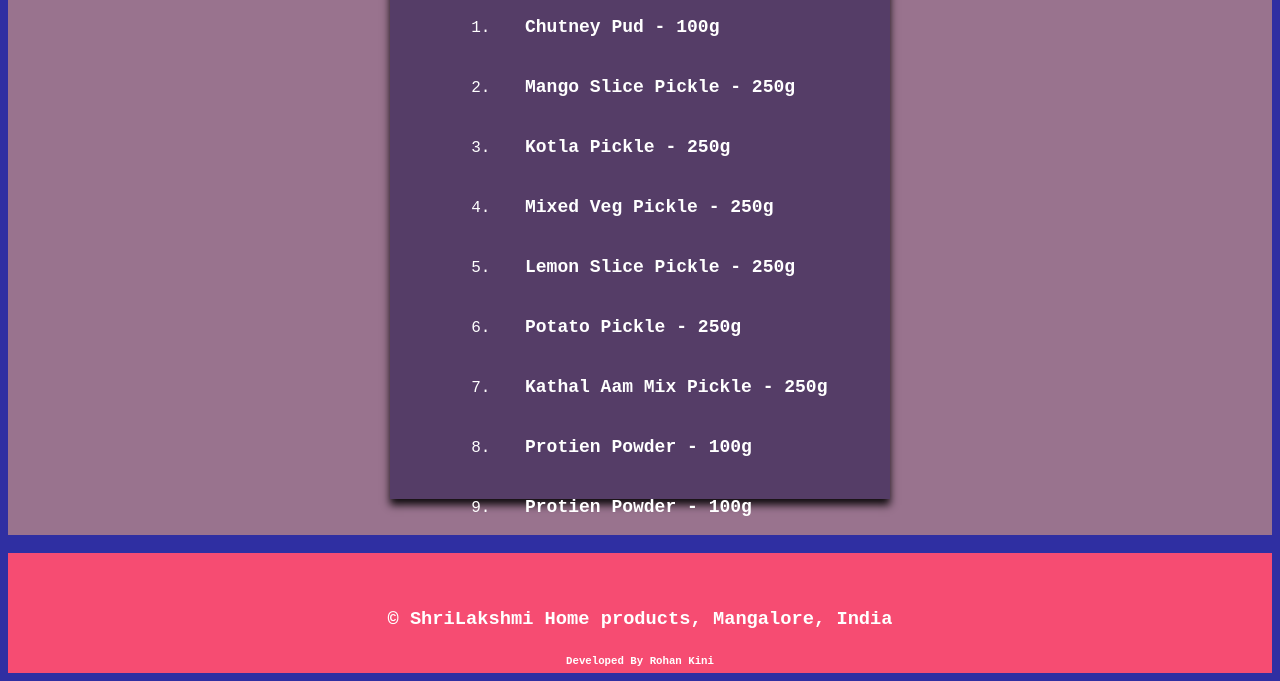
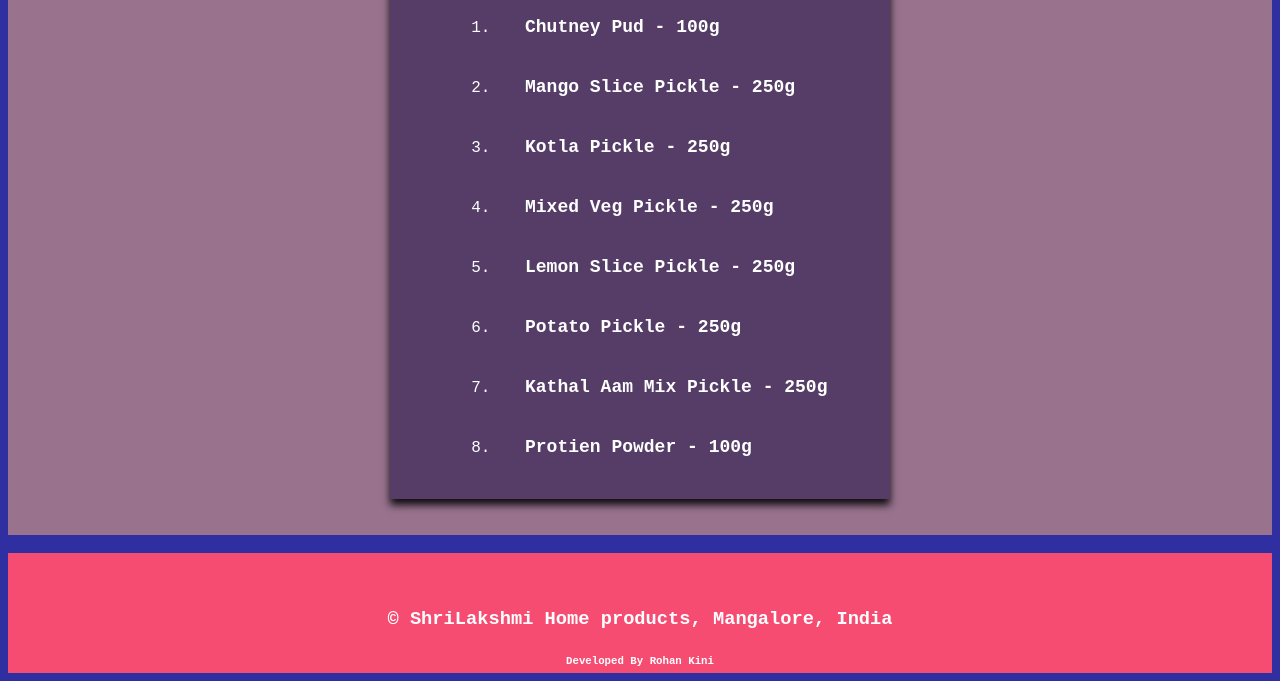
Before and after one commit to Prathibha1976/Shrilakshmihomeproducts, a plain HTML site: page index.html in a window 1280 px wide. Shown: the part 703-1384 px from the top of the page. Drawn offline with Linux system fonts and the light colour scheme.

Commit message:
index.html

```diff
--- a/index.html
+++ b/index.html
@@ -51,7 +51,7 @@
             <li><a class="z" id="a" href="https://wa.me/qr/ZFMUBI3SV75ML1">Potato Pickle - 250g</a></li>
             <li><a class="z" id="a" href="https://wa.me/qr/ZFMUBI3SV75ML1">Kathal Aam Mix Pickle - 250g</a></li>
             <li><a class="z" id="a" href="https://wa.me/qr/ZFMUBI3SV75ML1">Protien Powder - 100g</a></li>
-            <li><a class="z" id="a" href="https://wa.me/qr/ZFMUBI3SV75ML1">Protien Powder - 100g</a></li>
+
         </ol>
 
 
```
